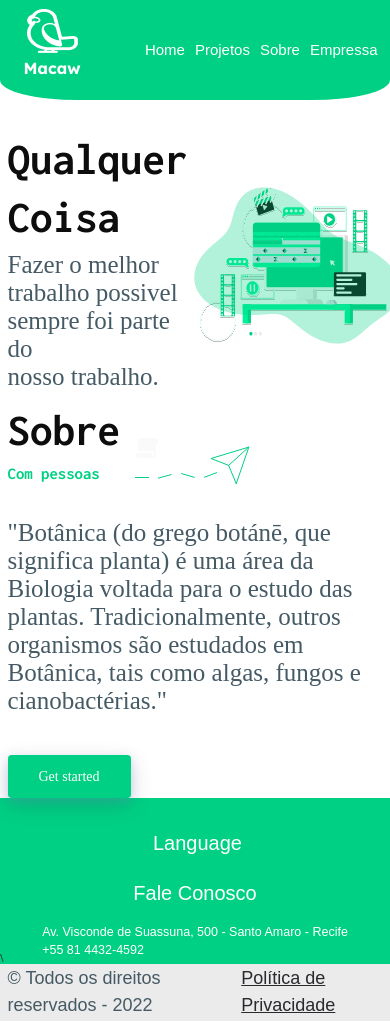
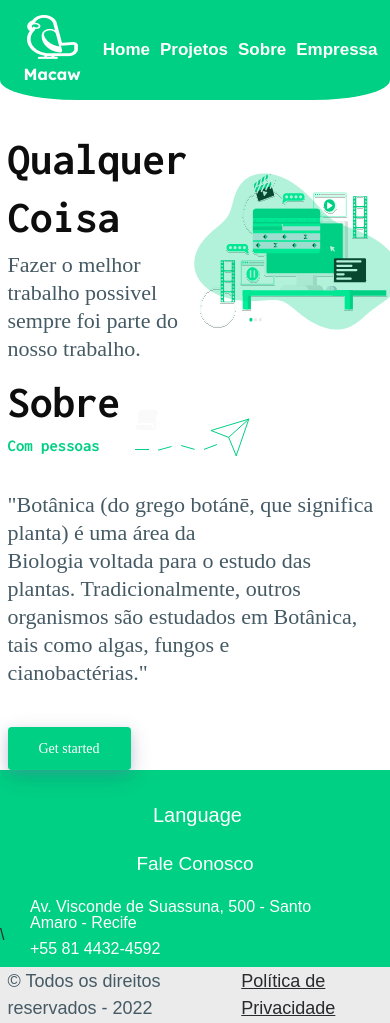
Before and after one commit to rafaelluiis2315/Projeto_Senac, a Django app: page / in a window 390 px wide; the page is wider, and only the part inside the window is pictured. Run offline with Django 4.2, Linux system fonts and the light colour scheme; data that the repository does not hold is empty; some libraries are stand-ins or nearby versions; some web fonts are replaced.

Commit message:
bug da responsividade fixed

```diff
--- a/SENAC_PI/static/css/base.css
+++ b/SENAC_PI/static/css/base.css
@@ -1,19 +1,27 @@
 /* header da pagina base */
-header{
+header {
     border-radius: 0 0 20% 20%;
     background-color: var(--verde-principal);
     height: 10rem;
 }
+
+.logo {
+    margin-top: 15%;
+}
+
 /* colocando os link brancos */
-.nav-link{
-    font-size: 1.5rem;
+.nav-link {
+    font-size: 1.7rem;
+    font-weight: bold;
     color: var(--branco);
 }
+
 /* link quando ativado */
-.active{
+.active {
     border-top: 2px solid;
     border-bottom: 2px solid;
 }
+
 /* footer */
 footer {
     height: 153.38px;
@@ -34,13 +42,14 @@ footer {
 }
 
 .fale-conosco {
-    font-size: 2rem;
+    font-size: 1.9rem;
+    text-decoration: none;
+    color: var(--branco);
     margin: -10px 0;
 }
 
 .endereco-telefone {
-    font-size: 2rem;
-    line-height: 8px;
+    line-height: 16px;
 }
 
 .social-icons {
@@ -49,7 +58,7 @@ footer {
 
 .social-icons a {
     color: var(--branco);
-    font-size: 6rem;
+    font-size: 3.8rem;
 }
 
 .social-icons a:hover {
--- a/SENAC_PI/static/css/estilos-gerais.css
+++ b/SENAC_PI/static/css/estilos-gerais.css
@@ -8,26 +8,33 @@
     --cinza-escuro: #292A2E;
 
     --texto-cinza-escuro: #455A64;
-
 }
 
 * {
     margin: 0;
     padding: 0;
+    outline: 0;
     box-sizing: border-box;
+}
 
+html {
+    font-size: 62.5%;
+}
+
+html, body {
+    min-height: 100vh;
     font-family: 'Poppins', sans-serif;
-    font-size: 62.5%;
     text-decoration: none;
     font-synthesis: none;
     text-rendering: optimizeLegibility;
     -webkit-font-smoothing: antialiased;
 }
 
+
 body {
+    font-size: 1.6rem;
     background-color: var(--branco);
     color: var(--cinza-escuro);
-    min-height: 100vh;
 }
 
 button {
--- a/SENAC_PI/static/css/home.css
+++ b/SENAC_PI/static/css/home.css
@@ -8,17 +8,16 @@
 }
 
 .texto-section-principal p, .texto-section-sobre p {
-
     font-family: 'Inder';
     font-style: normal;
     font-weight: 400;
-    font-size: 2.5rem;
+    font-size: 2.2rem;
     line-height: 28px;
 
     color: var(--cinza-medio);
 }
 
-.texto-aviaozinho{
+.texto-aviaozinho {
     font-family: 'Inconsolata';
     font-weight: bold;
     color: var(--verde-principal);
@@ -28,10 +27,17 @@
     width: 60%;
 }
 
-.btn-verde{
+.btn-verde {
     font-size: 1.4rem;
     background-color: var(--verde-principal);
     color: var(--branco);
     font-family: 'Inder';
     box-shadow: 0px 3px 8px rgba(136, 144, 194, 0.25), 0px 7px 21px rgba(37, 44, 97, 0.2);
 }
+
+.btn-verde:hover {
+    color: var(--branco);
+    background-color: #15a570;
+    transition-duration: 0.4s;
+    transform: translateY(-4px);
+}
--- a/SENAC_PI/templates/base.html
+++ b/SENAC_PI/templates/base.html
@@ -42,7 +42,7 @@
         <nav class="navbar navbar-expand navbar-dark col-12">
             <div class="container">
                 <div>
-                    <img src="{% static 'img/logo.png'%}" alt="logo">
+                    <img class="logo" src="{% static 'img/logo.png'%}" alt="logo">
                 </div>
                 <div class="d-flex justify-content-end">
                     <div class="navbar-nav">
@@ -82,7 +82,7 @@
                 </div>
 
                 <!-- fale conosco -->
-                <span class="fale-conosco">Fale Conosco</span>
+                <a class="fale-conosco">Fale Conosco</a>
 
                 <!-- endereco e telefone -->
                 <div class="endereco-telefone">
```
